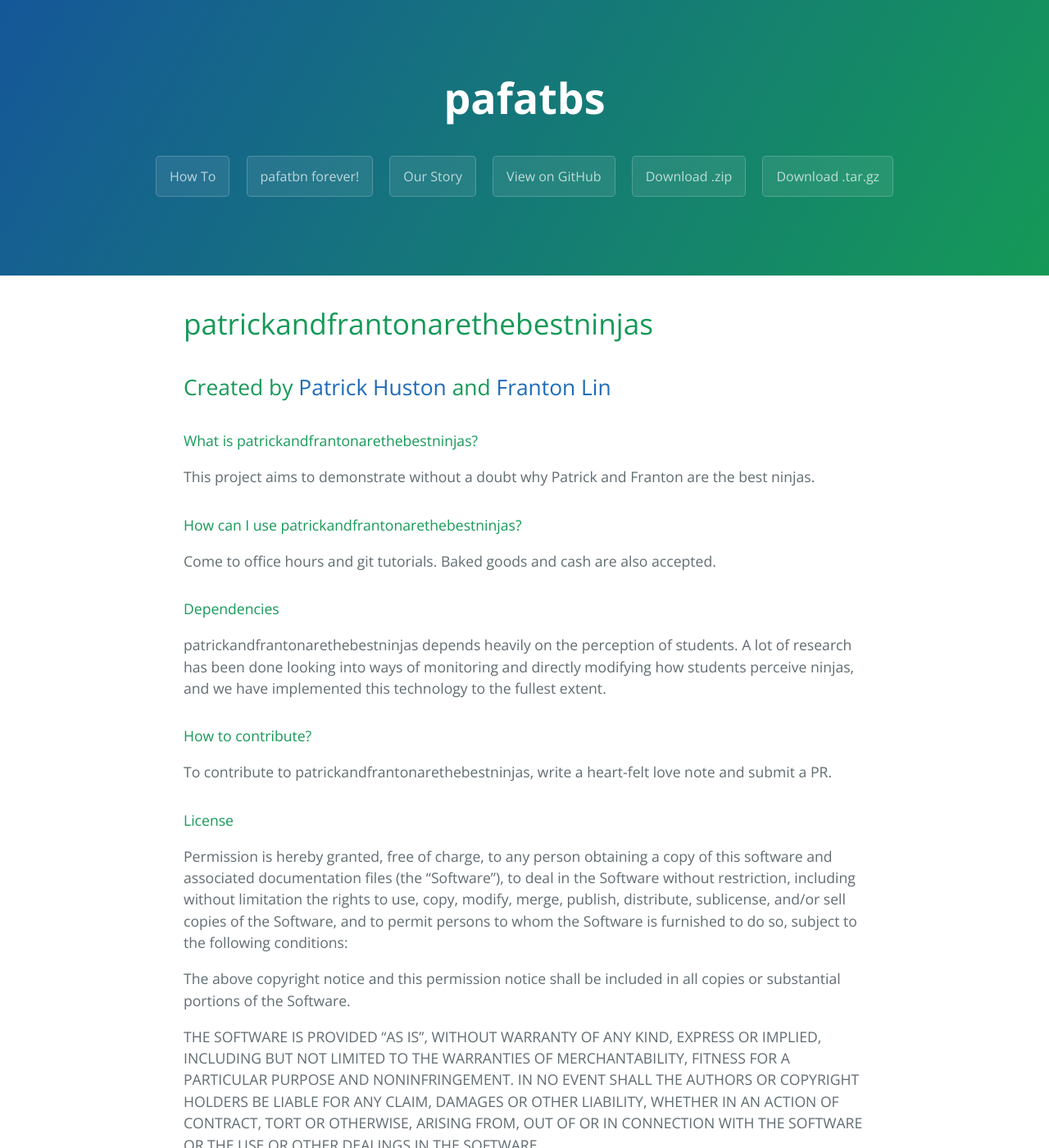
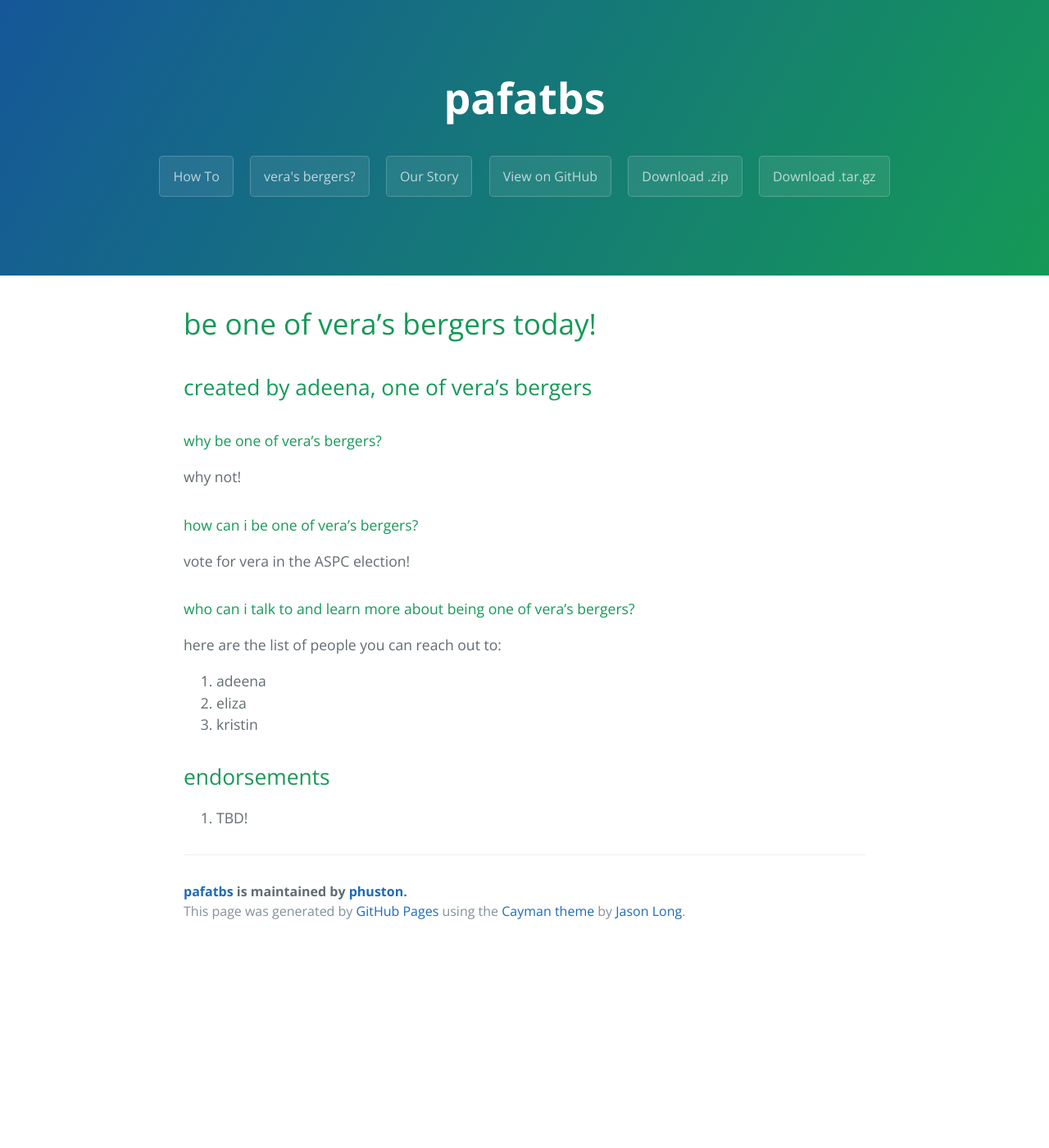
Before and after one commit to adeenal/adeenal.github.io, a Jekyll site: the page built from index.md, in a window 1280 px wide and 1400 px high. Shown: the whole window at 82% size. Built offline with Jekyll 4.4.1, drawn with Linux system fonts in a browser that asks for light colours; some of the changed text lies outside the part shown.

Commit message:
homepage edit 1

```diff
--- a/index.md
+++ b/index.md
@@ -1,29 +1,24 @@
 ---
-title: pafatbn forever!
+title: vera's bergers?
 layout: template
 filename: index
 ---
 
-# patrickandfrantonarethebestninjas
+# be one of vera's bergers today!
 
-## Created by [Patrick Huston](http://www.patrickhuston.com/) and [Franton Lin](frantonlin.com)
+## created by adeena, one of vera's bergers
 
-#### What is patrickandfrantonarethebestninjas?
-This project aims to demonstrate without a doubt why Patrick and Franton are the best ninjas.
+#### why be one of vera's bergers?
+why not!
 
-#### How can I use patrickandfrantonarethebestninjas?
-Come to office hours and git tutorials. Baked goods and cash are also accepted.
+#### how can i be one of vera's bergers?
+vote for vera in the ASPC election!
 
-#### Dependencies
-patrickandfrantonarethebestninjas depends heavily on the perception of students. A lot of research has been done looking into ways of monitoring and directly modifying how students perceive ninjas, and we have implemented this technology to the fullest extent.
+#### who can i talk to and learn more about being one of vera's bergers?
+here are the list of people you can reach out to:
+1. adeena
+2. eliza
+3. kristin
 
-#### How to contribute?
-To contribute to patrickandfrantonarethebestninjas, write a heart-felt love note and submit a PR.
-
-#### License
-
-Permission is hereby granted, free of charge, to any person obtaining a copy of this software and associated documentation files (the "Software"), to deal in the Software without restriction, including without limitation the rights to use, copy, modify, merge, publish, distribute, sublicense, and/or sell copies of the Software, and to permit persons to whom the Software is furnished to do so, subject to the following conditions:
-
-The above copyright notice and this permission notice shall be included in all copies or substantial portions of the Software.
-
-THE SOFTWARE IS PROVIDED "AS IS", WITHOUT WARRANTY OF ANY KIND, EXPRESS OR IMPLIED, INCLUDING BUT NOT LIMITED TO THE WARRANTIES OF MERCHANTABILITY, FITNESS FOR A PARTICULAR PURPOSE AND NONINFRINGEMENT. IN NO EVENT SHALL THE AUTHORS OR COPYRIGHT HOLDERS BE LIABLE FOR ANY CLAIM, DAMAGES OR OTHER LIABILITY, WHETHER IN AN ACTION OF CONTRACT, TORT OR OTHERWISE, ARISING FROM, OUT OF OR IN CONNECTION WITH THE SOFTWARE OR THE USE OR OTHER DEALINGS IN THE SOFTWARE.
+## endorsements
+1. TBD!
```
